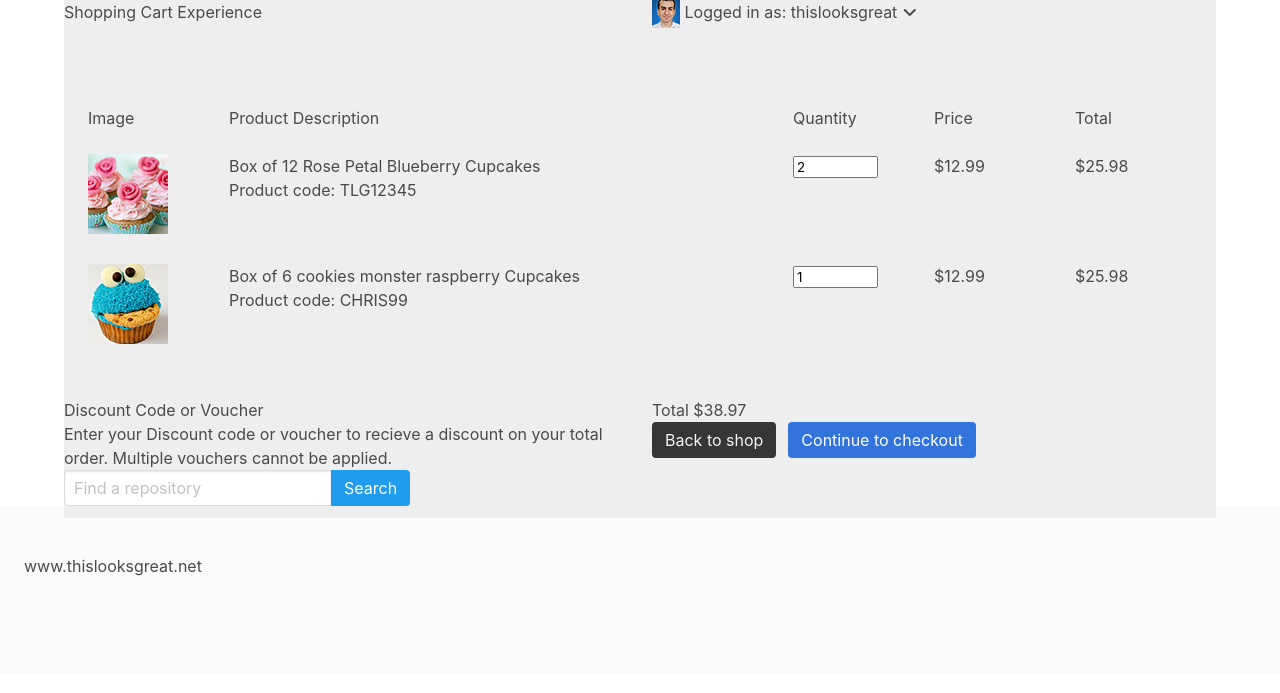
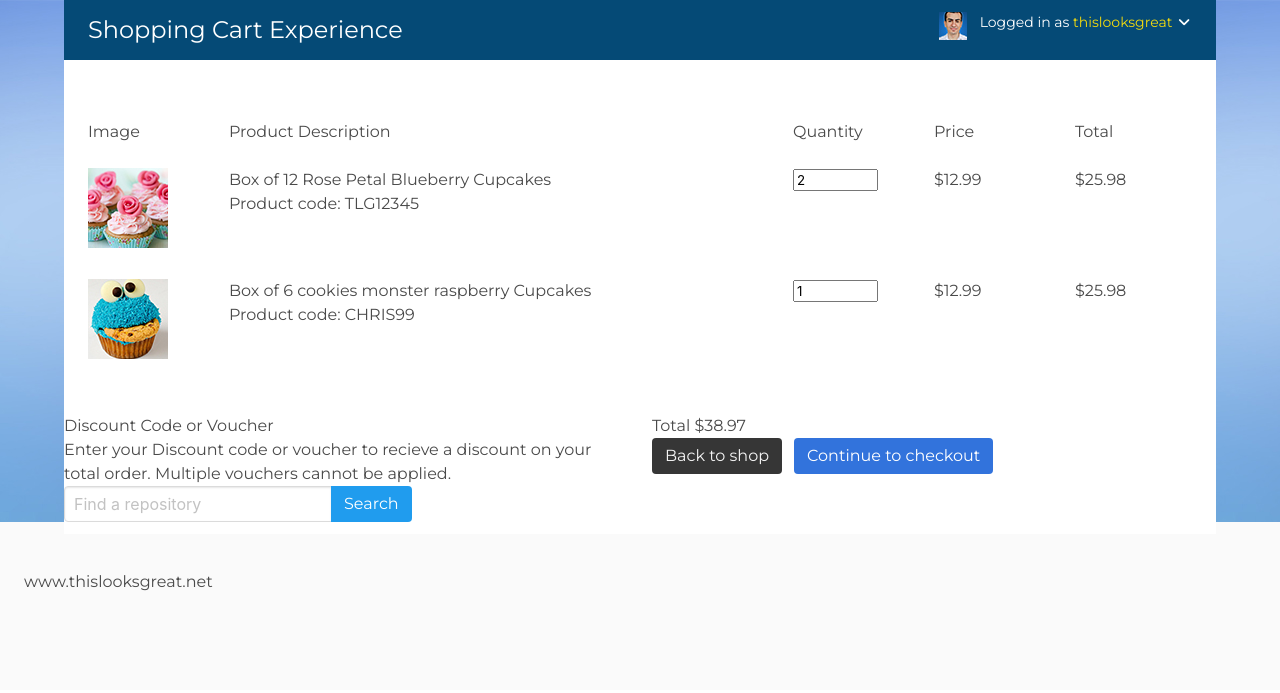
Before and after one commit to DOUARA/React-Shopping-Cart, a plain HTML site: page index.html in a window 1280 px wide. Drawn offline with nearby package versions, Linux system fonts and the light colour scheme.

Commit message:
Header styling

```diff
--- a/assets/css/style.css
+++ b/assets/css/style.css
@@ -1,11 +1,42 @@
+body {
+    background-image: url(../../images/bg.jpg);
+    font-family: 'Montserrat', sans-serif;
+
+}
+
 .container {
-    background: #eee;
+    background: #ffffff;
 }
-/*
-header {
-    background: black;
+
+.header {
+    background-color: #054a76;
+    color: #fff;
+    margin: 0;
+    padding: 0 0.75em;
 }
-.logo {
-    background:red;
-    text-align:left;
+
+.logo-text h1 {
+    font-size: 1.5em;
+
 }
+
+.user-info {
+    text-align: right;
+    font-size: 0.875em;
+}
+
+.user-info img {
+    margin-right: 0.625em;
+}
+
+.user-info .dropdown-menu {
+    min-width: 13rem;
+}
+
+.user-info .dropdown-trigger {
+    cursor: pointer;
+}
+
+.username {
+    color: #f3db0e;
+}
--- a/index.html
+++ b/index.html
@@ -5,6 +5,7 @@
     <meta name="viewport" content="width=device-width, initial-scale=1.0">
     <meta http-equiv="X-UA-Compatible" content="ie=edge">
     <title> Simple Shoping Cart With Bulma Framework</title>
+    <link href="https://fonts.googleapis.com/css?family=Montserrat" rel="stylesheet">
     <script src="https://use.fontawesome.com/374316767a.js"></script>
     <link rel="stylesheet" href="https://cdnjs.cloudflare.com/ajax/libs/bulma/0.7.2/css/bulma.min.css">
     <link rel="stylesheet" href="assets/css/style.css">
@@ -12,7 +13,7 @@
 <body>
     <div class="container">
         <header class="columns header">
-            <div class="column logo">
+            <div class="column logo-text">
                 <h1> Shopping Cart Experience  </h1>
             </div> <!-- logo -->
 
@@ -20,9 +21,9 @@
                 <img src="images/profile.jpg" alt="profile pic">
                 <div class="dropdown is-hoverable">
                     <div class="dropdown-trigger">
-                        Logged in as:
+                        Logged in as
                         <span aria-haspopup="true" aria-controls="dropdown-menu4">
-                        <span> thislooksgreat</span>
+                        <span class="username"> thislooksgreat</span>
                             <span class="icon is-small">
                                 <i class="fa fa-angle-down" aria-hidden="true"></i>
                             </span>
```
Also changed, not shown: images/bg.jpg (added).
